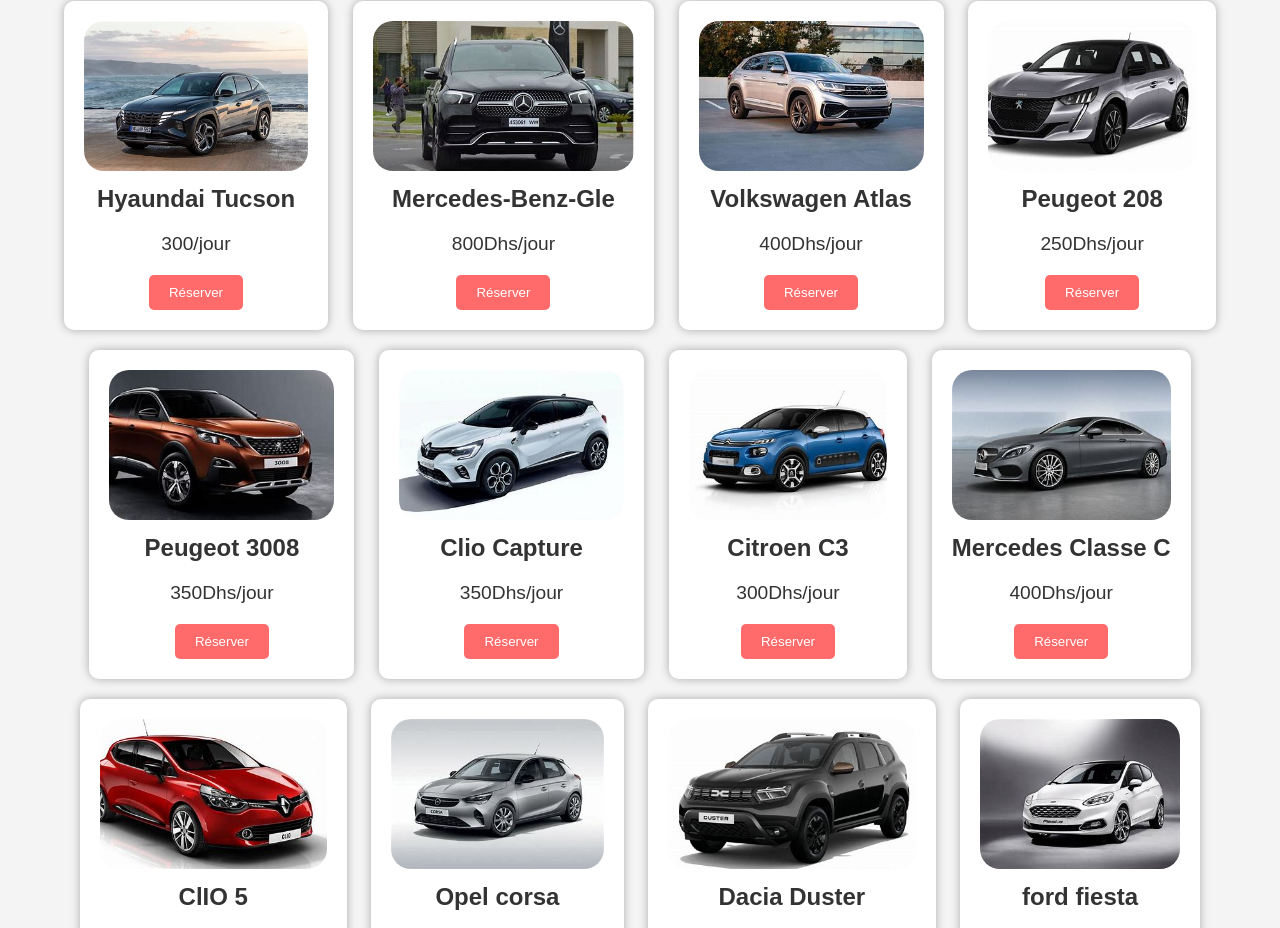
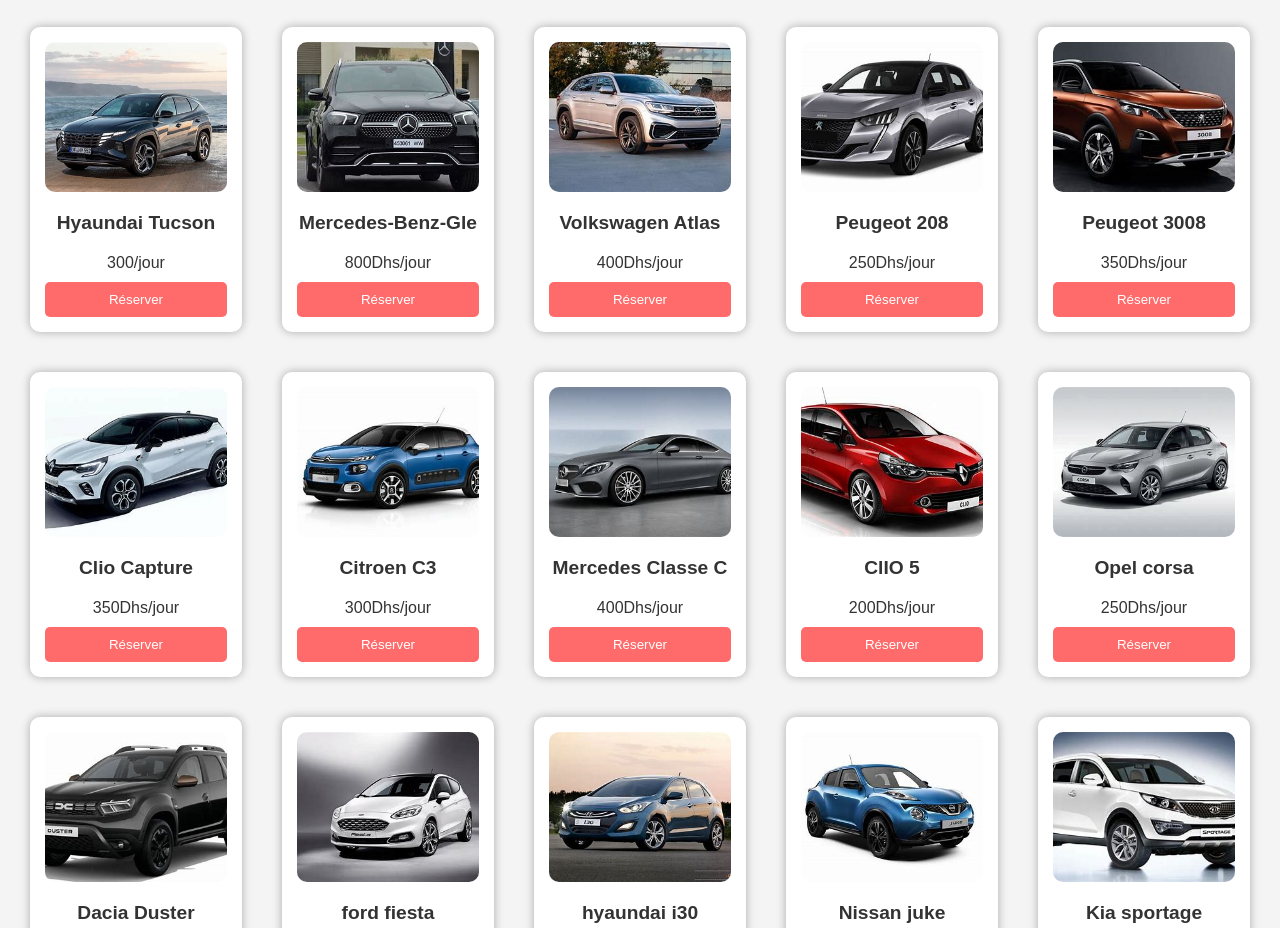
Before and after one commit to Safaa-Ettalhi/html-Yc, a plain HTML site: page app/page1.html in a window 1280 px wide. Shown: the part 498-1426 px from the top of the page. Drawn offline with Linux system fonts and the light colour scheme; a script that the page names is missing.

Commit message:
fix type of cars fix disply grid

```diff
--- a/app/styles.css
+++ b/app/styles.css
@@ -74,16 +74,21 @@
   }
 
   .search-form input {
-    padding: 10px;
+    padding: 20px;
     margin-right: 10px;
+    border-radius: 5px;
+    border: none;
+    width: 200px;
   }
 
   .search-form button {
-    padding: 10px 20px;
+    padding: 20px 30px;
     background-color: #ff6b6b;
     border: none;
     color: white;
     cursor: pointer;
+    border-radius: 5px;
+
   }
 
   .featured-cars {
@@ -141,6 +146,95 @@
     cursor: pointer;
   }
 
+  .featured-cars {
+  padding: 50px 20px;
+  text-align: center;
+}
+
+.featured-cars h2 {
+  font-size: 2em;
+  margin-bottom: 30px;
+}
+
+.grid-container {
+  display: grid;
+  grid-template-columns: repeat(5, 1fr);
+  gap: 20px;
+  max-width: 1500px;
+  margin: 0 auto;
+}
+
+.car-card {
+  background-color: white;
+  border-radius: 10px;
+  box-shadow: 0 0 10px rgba(0, 0, 0, 0.3);
+  padding: 15px;
+  display: flex;
+  flex-direction: column;
+  justify-content: space-between;
+  transition: transform 0.3s ease-in-out;
+}
+
+.car-card:hover {
+  transform: translateY(-5px);
+}
+
+.car-card img {
+  width: 100%;
+  height: 150px;
+  object-fit: cover;
+  border-radius: 10px;
+  margin-bottom: 10px;
+}
+
+.car-card h3 {
+  font-size: 1.2em;
+  margin: 10px 0;
+}
+
+.car-card p {
+  font-size: 1em;
+  margin: 10px 0;
+}
+
+.car-card button {
+  background-color: #ff6b6b;
+  color: white;
+  border: none;
+  padding: 10px 20px;
+  border-radius: 5px;
+  cursor: pointer;
+  transition: background-color 0.3s ease;
+}
+
+.car-card button:hover {
+  background-color: #ff4f4f;
+}
+
+@media (max-width: 1200px) {
+  .grid-container {
+    grid-template-columns: repeat(4, 1fr);
+  }
+}
+
+@media (max-width: 992px) {
+  .grid-container {
+    grid-template-columns: repeat(3, 1fr);
+  }
+}
+
+@media (max-width: 768px) {
+  .grid-container {
+    grid-template-columns: repeat(2, 1fr);
+  }
+}
+
+@media (max-width: 480px) {
+  .grid-container {
+    grid-template-columns: 1fr;
+  }
+}
+
   footer {
     background-color: #333;
     color: white;
```
